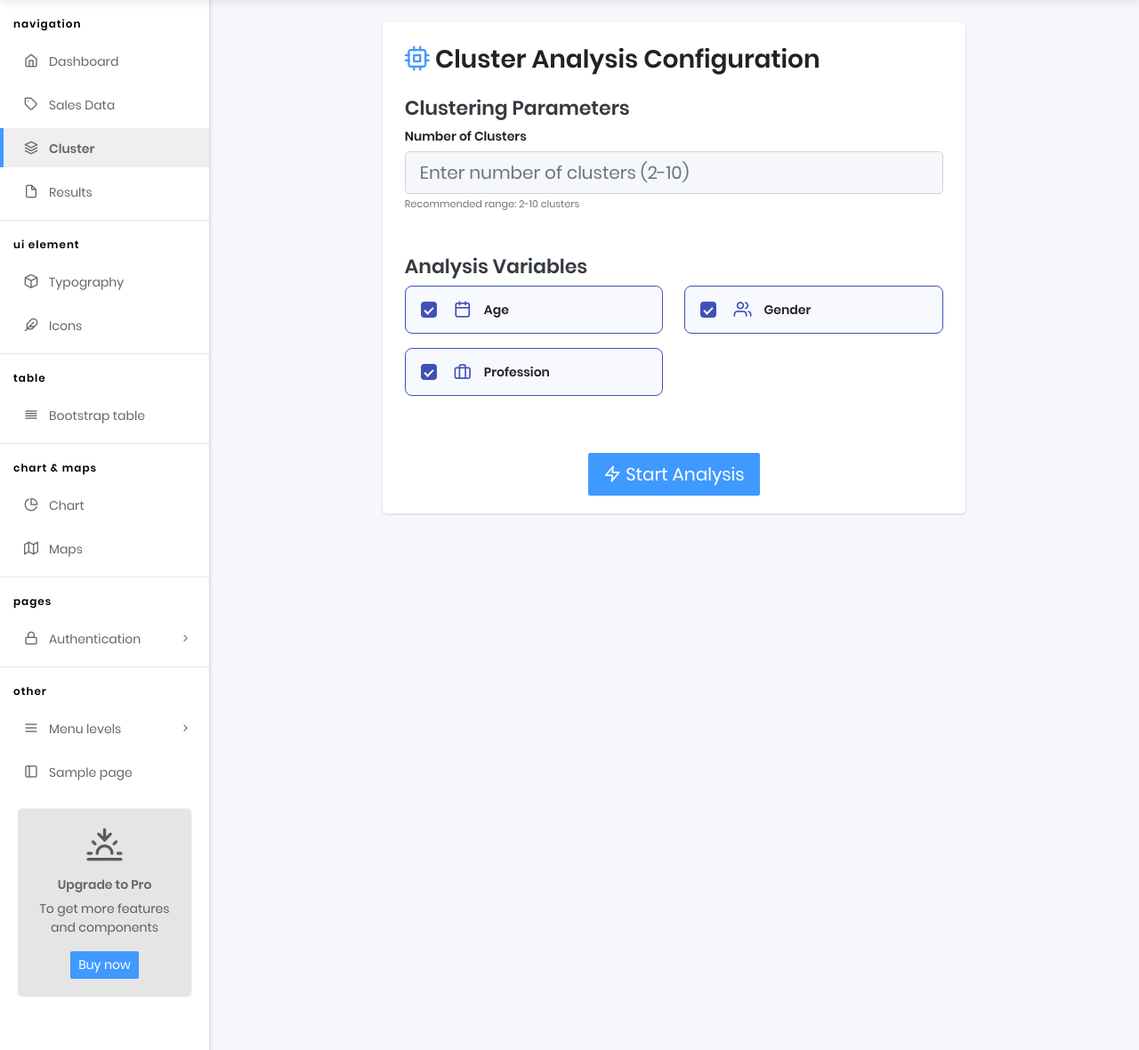
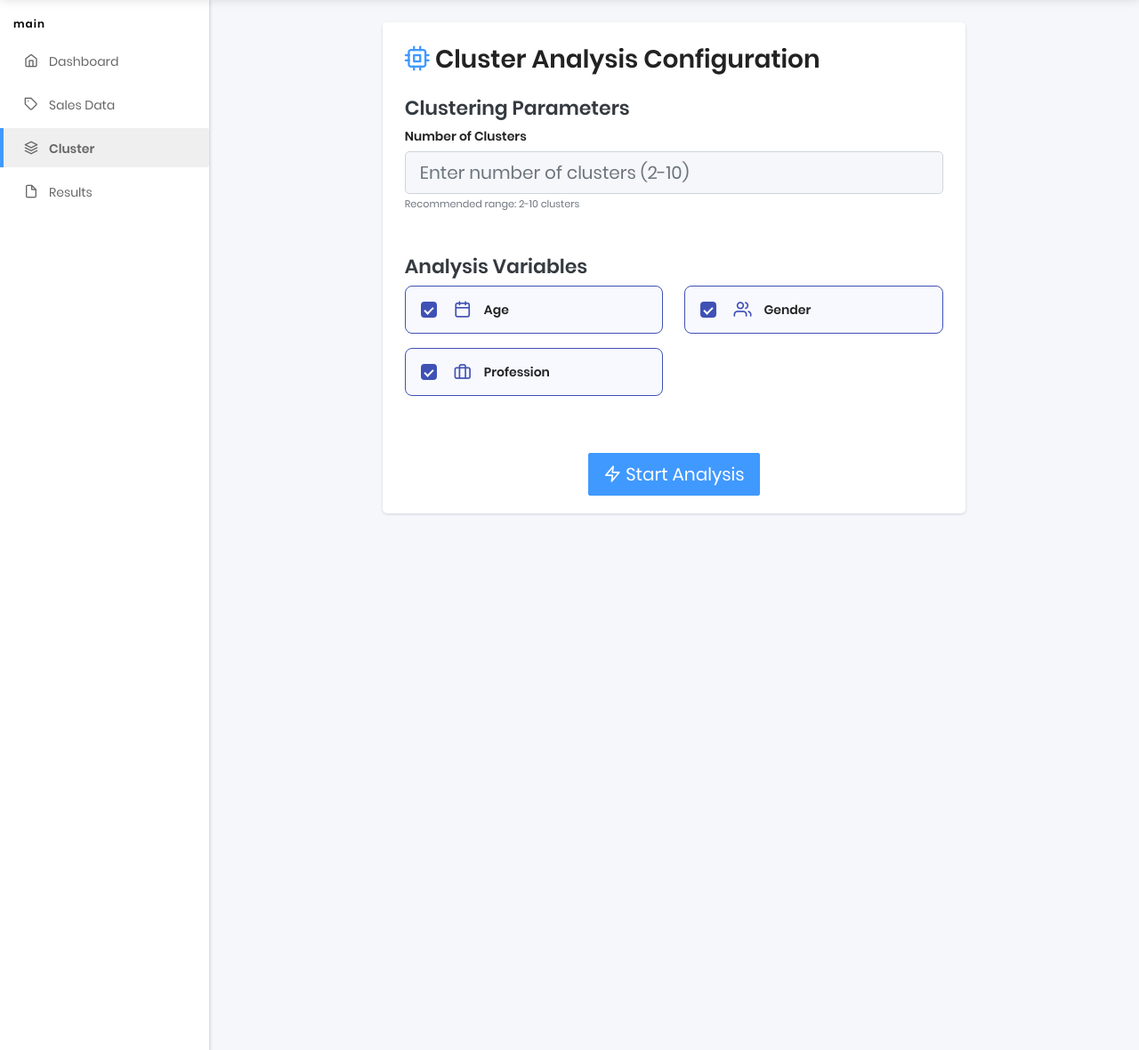
Before and after one commit to Aszaychik/perfume-segmentation-k-means, a Flask app: page /cluster in a window 1280 px wide. Shown: the part 56-1236 px from the top of the page at 89% size. Run offline with Flask 3, Linux system fonts and the light colour scheme; the visitor is signed in with stand-in values (Sample User, id 1); data comes from the database, SQL or seed files in the repository; some libraries are stand-ins or nearby versions.

Commit message:
feat(sidebar): add backup sidebar template and simplify main sidebar navigation

```diff
--- a/apps/templates/includes/sidebar.html
+++ b/apps/templates/includes/sidebar.html
@@ -4,7 +4,7 @@
     <div class="navbar-content scroll-div">
       <ul class="nav pcoded-inner-navbar">
         <li class="nav-item pcoded-menu-caption">
-          <label>Navigation</label>
+          <label>Main</label>
         </li>
         <li class="nav-item">
           <a href="/" class="nav-link"
@@ -31,102 +31,6 @@
             ><span class="pcoded-mtext">Results</span></a
           >
         </li>
-        <li class="nav-item pcoded-menu-caption">
-          <label>UI Element</label>
-        </li>
-        <li class="nav-item">
-          <a href="/bc_typography.html" class="nav-link"
-            ><span class="pcoded-micon"><i class="feather icon-box"></i></span
-            ><span class="pcoded-mtext">Typography</span></a
-          >
-        </li>
-        <li class="nav-item">
-          <a href="/icon-feather.html" class="nav-link"
-            ><span class="pcoded-micon"
-              ><i class="feather icon-feather"></i></span
-            ><span class="pcoded-mtext">Icons</span></a
-          >
-        </li>
-        <li class="nav-item pcoded-menu-caption">
-          <label>table</label>
-        </li>
-        <li class="nav-item">
-          <a href="/tbl_bootstrap.html" class="nav-link"
-            ><span class="pcoded-micon"
-              ><i class="feather icon-align-justify"></i></span
-            ><span class="pcoded-mtext">Bootstrap table</span></a
-          >
-        </li>
-        <li class="nav-item pcoded-menu-caption">
-          <label>Chart & Maps</label>
-        </li>
-        <li class="nav-item">
-          <a href="/chart-apex.html" class="nav-link"
-            ><span class="pcoded-micon"
-              ><i class="feather icon-pie-chart"></i></span
-            ><span class="pcoded-mtext">Chart</span></a
-          >
-        </li>
-        <li class="nav-item">
-          <a href="/map-google.html" class="nav-link"
-            ><span class="pcoded-micon"><i class="feather icon-map"></i></span
-            ><span class="pcoded-mtext">Maps</span></a
-          >
-        </li>
-        <li class="nav-item pcoded-menu-caption">
-          <label>Pages</label>
-        </li>
-        <li class="nav-item pcoded-hasmenu">
-          <a href="#" class="nav-link"
-            ><span class="pcoded-micon"><i class="feather icon-lock"></i></span
-            ><span class="pcoded-mtext">Authentication</span></a
-          >
-          <ul class="pcoded-submenu">
-            <li><a href="/auth-signup.html" target="_blank">Sign up</a></li>
-            <li><a href="/auth-signin.html" target="_blank">Sign in</a></li>
-          </ul>
-        </li>
-        <li class="nav-item pcoded-menu-caption">
-          <label>Other</label>
-        </li>
-        <li class="nav-item pcoded-hasmenu">
-          <a href="#" class="nav-link"
-            ><span class="pcoded-micon"><i class="feather icon-menu"></i></span
-            ><span class="pcoded-mtext">Menu levels</span></a
-          >
-          <ul class="pcoded-submenu">
-            <li><a href="#">Menu Level 2.1</a></li>
-            <li class="pcoded-hasmenu">
-              <a href="#">Menu level 2.2</a>
-              <ul class="pcoded-submenu">
-                <li><a href="#">Menu level 3.1</a></li>
-                <li><a href="#">Menu level 3.2</a></li>
-              </ul>
-            </li>
-          </ul>
-        </li>
-        <li class="nav-item">
-          <a href="/sample-page.html" class="nav-link"
-            ><span class="pcoded-micon"
-              ><i class="feather icon-sidebar"></i></span
-            ><span class="pcoded-mtext">Sample page</span></a
-          >
-        </li>
-      </ul>
-
-      <div class="card text-center">
-        <div class="card-body px-3">
-          <i class="feather icon-sunset f-40"></i>
-          <h6 class="mt-3">Upgrade to Pro</h6>
-          <p>To get more features and components</p>
-          <a
-            href="https://appseed.us/product/gradient-able-pro/flask/"
-            target="_blank"
-            class="btn btn-primary btn-sm text-white m-0"
-            >Buy now</a
-          >
-        </div>
-      </div>
     </div>
   </div>
 </nav>
```
Also changed, not shown: apps/templates/includes/sidebar-backup.html (added, +133 -0 lines).
